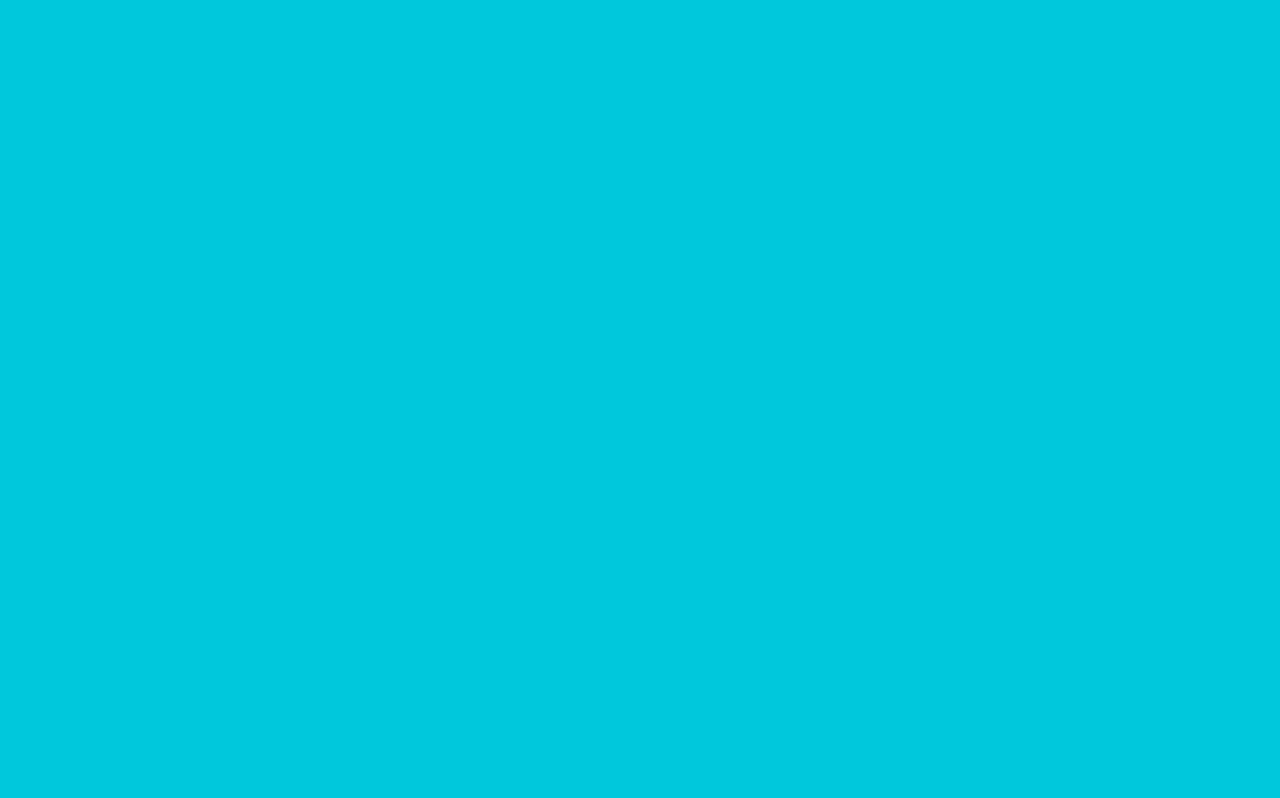
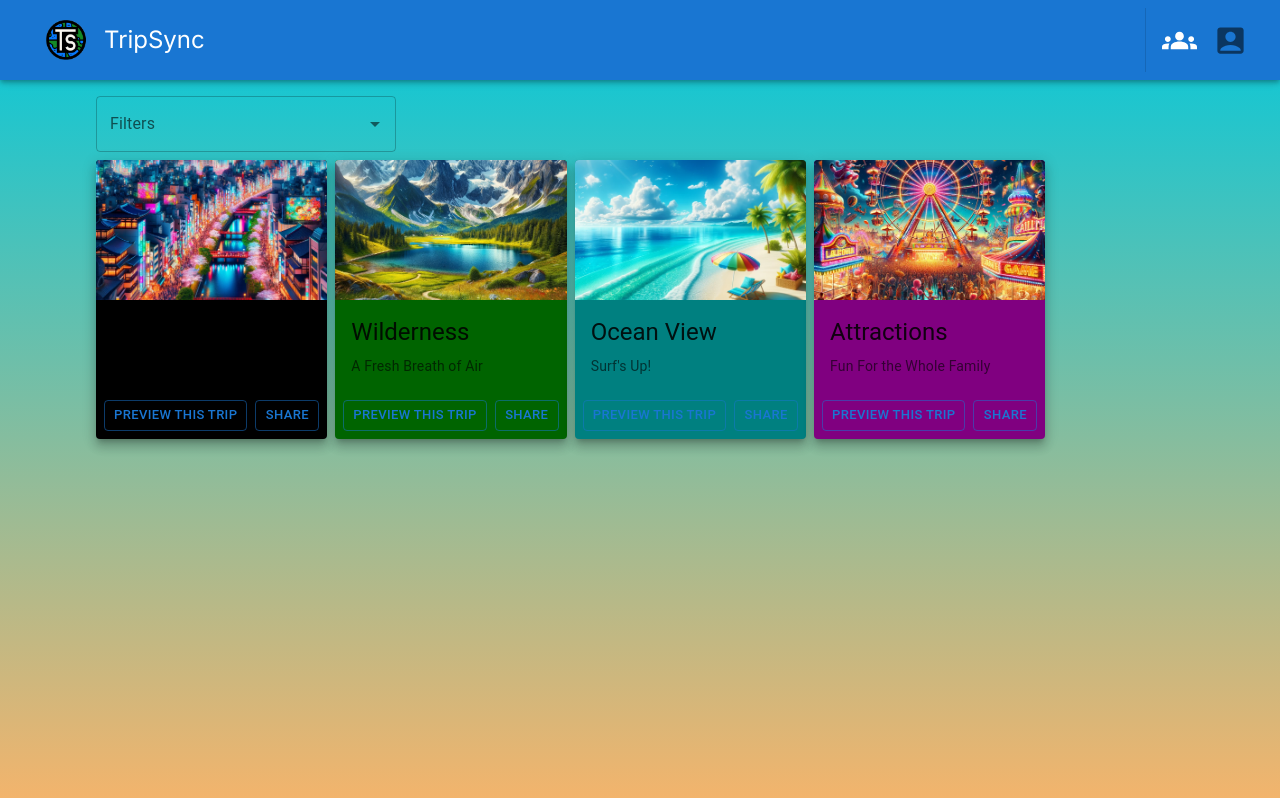
Before and after one commit to TripSync-App/frontend-webapp, a Next.js app: page / in a window 1280 px wide. Before the commit this address had no page. Built offline with nearby package versions, Linux system fonts and the light colour scheme; a web font is replaced by a local one; what tailwindcss-animated would draw is missing.

Commit message:
updated dialog preview

```diff
--- a/src/app/components/Thumbnail.js
+++ b/src/app/components/Thumbnail.js
@@ -1,13 +1,18 @@
-import {Card, CardActions, CardActionArea, CardContent, CardMedia, Typography, Button, useIsFocusVisible} from '@mui/material';
+import {Card, CardActions, CardActionArea, CardContent, CardMedia, Typography, Button, useIsFocusVisible, Dialog, DialogTitle} from '@mui/material';
+import { useState } from 'react';
 
-export default function Thumbnail ({title, image, description, styling}){
+export default function Thumbnail ({title, image, description, styling, onClick}){
+    let [openPreview, setOpen] = useState(false);
     function onFocus(){
 
+    }
+    function handlePreviewClose(){
+        setOpen(false);
     }
     return(
         <div className='pt-2 pr-2 pb-2'>
         <Card sx={styling} raised>
-            <CardActionArea  >
+            <CardActionArea href={onClick}>
             <CardMedia
                 sx={{ height: 140 }}
                 image={image.src}
@@ -25,9 +30,9 @@ export default function Thumbnail ({title, image, description, styling}){
             <CardActions>
                 <Button size="small" variant='outlined' centerRipple
                     onClick={() => {
-                        alert("clicked");
+                        setOpen(true)
                     }}
-                >Browse This Trip</Button>
+                >Preview This Trip</Button>
                 <Button size="small" variant='outlined' centerRipple
                     onClick={() => {
                         alert("clicked");
@@ -36,6 +41,10 @@ export default function Thumbnail ({title, image, description, styling}){
             </CardActions>
 
         </Card>
+        <Dialog open={openPreview} onClose={handlePreviewClose}>
+            <DialogTitle variant='h4'>{title}</DialogTitle>
+
+        </Dialog>
         </div>
     );
 }
--- a/src/app/page.js
+++ b/src/app/page.js
@@ -34,14 +34,18 @@ export default function Home() {
     [prefersDarkMode],
   );
 
-  useEffect(() => {
-    const authToken = localStorage.getItem("accessToken");
-    if (!authToken) {
-      router.push("/login");
-    } else {
-      setLoading(true);
-    }
-  }, [router]);
+  // useEffect(() => {
+  //   const authToken = localStorage.getItem("accessToken");
+  //   if (!authToken) {
+  //     router.push("/login");
+  //   } else {
+  //     setLoading(true);
+  //   }
+  // }, [router]);
+
+  function openPage(url){
+    console.log(`${url}`);
+  }
 
   let thumbnailImages = [
     {
@@ -49,30 +53,34 @@ export default function Home() {
       image: nightSample,
       description: "#NightLife",
       styling: { bgcolor: "black" },
+      page: "/CitySights"
     },
     {
       title: "Wilderness",
       image: adventureSample,
       description: "A Fresh Breath of Air",
       styling: { bgcolor: "darkgreen" },
+      page: "/Wilderness"
     },
     {
       title: "Ocean View",
       image: beachSample,
       description: "Surf's Up!",
       styling: { bgcolor: "teal" },
+      page: "/OceanView"
     },
     {
       title: "Attractions",
       image: festvalSample,
       description: "Fun For the Whole Family",
       styling: { bgcolor: "purple" },
+      page: "/Attractions"
     },
   ];
 
   return (
     <div className="main ">
-      {loading ? (
+      {!loading ? (
         <main className="min-h-screen items-center p-24">
           <ThemeProvider theme={theme}>
             <NavBarComponent logo={logo} pos="fixed"></NavBarComponent>
@@ -81,10 +89,12 @@ export default function Home() {
               {thumbnailImages.map(function (thumbnail) {
                 return (
                   <Thumbnail
+                    key={thumbnailImages.indexOf(thumbnail)}
                     styling={thumbnail.styling}
                     title={thumbnail.title}
                     image={thumbnail.image}
                     description={thumbnail.description}
+                    onClick={thumbnail.page}
                   />
                 );
               })}
```
